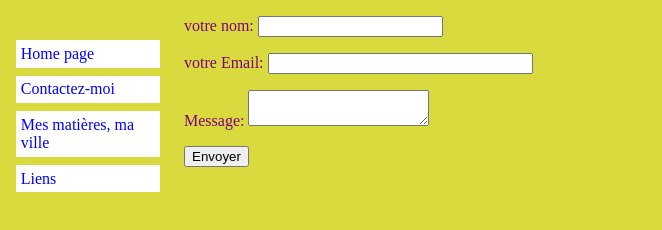
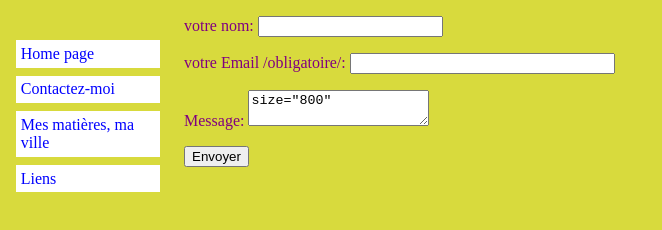
Before and after one commit to neven1976/sitestat, a plain HTML site: page reflexions.html in a window 1280 px wide. Shown: the whole page, without its empty margins (0-662 px from the left). Drawn offline with Linux system fonts and the light colour scheme.

Commit message:
Update reflexions.html

```diff
--- a/reflexions.html
+++ b/reflexions.html
@@ -21,12 +21,12 @@
     <label>votre nom: <input type="text" name="name" /></label>
   </p>
   <p>
-    <label>votre Email:
+    <label>votre Email /obligatoire/:
     <input type="email" name="email" pattern="[a-z0-9._%+\-]+@[a-z0-9.\-]+\.[a-z]{2,}$" size="30" required />
     </label>
   </p>
   <p>
-    <label>Message: <textarea name="message"></textarea></label>
+    <label>Message: <textarea name="message">size="800" </textarea></label>
   </p>
     <div data-netlify-recaptcha="true"></div>
   <p>
```
